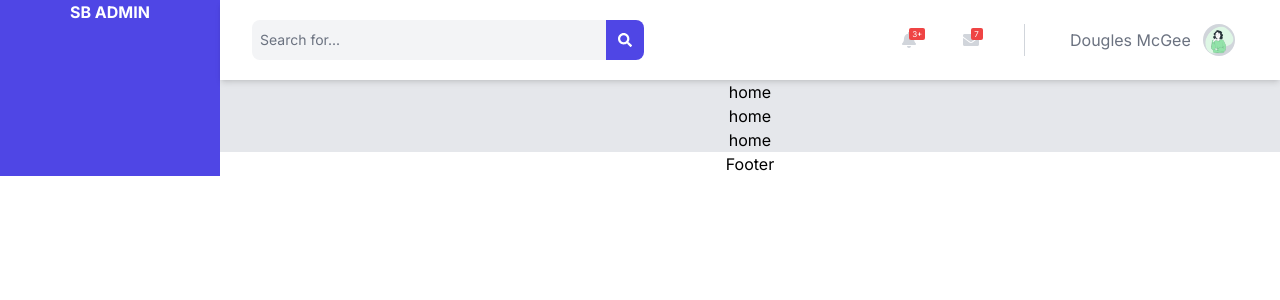
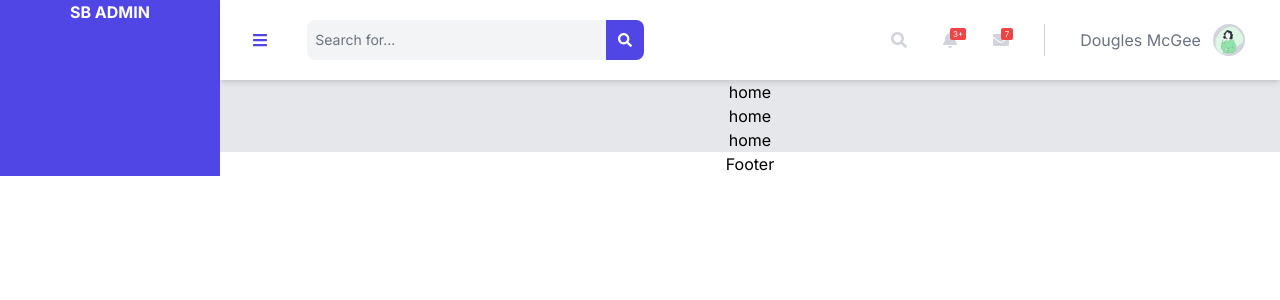
Before and after one commit to samudiSenevirathne/Admin-Dashboard, a Next.js app: page / in a window 1280 px wide. Shown: the top 300 px of the page. Built offline with nearby package versions, Linux system fonts and the light colour scheme.

Commit message:
Content Updated

```diff
--- a/app/componant/Header.tsx
+++ b/app/componant/Header.tsx
@@ -1,38 +1,50 @@
+'use client'
+
+import { useState } from "react";
+
 import { FaSearch } from "react-icons/fa";
 import { FaBell } from "react-icons/fa";
 import { FaEnvelope } from "react-icons/fa";
 import Image from 'next/image';
 import User from "../image/Thinking face-bro.png";
+import { FaBars } from "react-icons/fa";
+import SearchBar from "./SearchBar";
+import PopUp from "./PopUp";
+
 
 export default function Header() {
+
+  const [isPopUpVisible, setPopUpVisible] = useState(false);
+
+    const togglePopUp = () => {
+        setPopUpVisible(!isPopUpVisible);
+    };
+
     return (
         <nav className="flex flex-row justify-between bg-white shadow-gray shadow-md">
 
         <div className="w-2/5 flex flex-row">
 
-             <input className="w-full ml-8 mt-5 mb-5 bg-gray-100 rounded-l-lg
-             py-2 px-2 text-gray-600  placeholder:text-gray-500 sm:text-sm sm:leading-6
-             focus:outline-none focus:ring-4 focus:ring-offset-inherit  focus:ring-indigo-300  "
-             type="text"  name="title" placeholder="Search for..."/>
+             <div className=" h-8 w-9  ml-6 rounded-full my-auto bg-white hover:bg-gray-200 hover:cursor-pointer"/>
 
-             <button className="flex mt-5 mb-5 w-10  mx-auto justify-center rounded-r-lg
-              bg-indigo-600 px-3 focus:ring-4 focus:ring-offset-inherit focus:ring-indigo-300
-             py-1.5 text-sm font-semibold" type="button" >
-             <FaSearch className="my-auto text-white" />
-             </button>
+            <FaBars className=" text-indigo-600 absolute m-8 hover:cursor-pointer" />
+
+                <SearchBar/>
 
         </div>
 
 
           <div className="w-2/5 flex flex-row justify-evenly">
 
+          <FaSearch className="my-auto text-gray-300 cursor-pointer hover:text-gray-400 "/>
+
           <div className="flex flex-row cursor-pointer">
-          <FaBell className="my-auto text-gray-300" />
+          <FaBell className="my-auto text-gray-300 hover:text-gray-400 " />
           <div className="bg-red-500 h-3 w-4 text-center text-white text-[8px] rounded-sm mt-7 ml-2 absolute ">3+</div>
           </div>
 
           <div className="flex flex-row cursor-pointer">
-          <FaEnvelope className="my-auto text-gray-300" />
+          <FaEnvelope className="my-auto text-gray-300 hover:text-gray-400 " />
           <div className="bg-red-500 h-3 w-3 text-center text-white text-[8px] rounded-sm mt-7 ml-2 absolute ">7</div>
           </div>
 
@@ -40,11 +52,17 @@ export default function Header() {
 
            <div className=" flex flex-row " >
            <h1 className="my-auto text-gray-500 mr-3 cursor-pointer">Dougles McGee</h1>
-           <Image className="h-8 w-8 rounded-full bg-gray-300 my-auto cursor-pointer" src={User} alt="User Profile"/>
+           <div className="h-8 w-8 rounded-full bg-gray-300 my-auto cursor-pointer" onClick={togglePopUp}>
+                        <Image src={User} alt="User Profile" />
+                    </div>
+
            </div>
+
+           {isPopUpVisible && <PopUp />}
 
           </div>
 
       </nav>
   );
+
 }
--- /dev/null
+++ b/app/componant/PopUp.tsx
@@ -0,0 +1,35 @@
+import { IoPersonSharp } from "react-icons/io5";
+import { MdSettingsSuggest } from "react-icons/md";
+import { AiOutlineBars } from "react-icons/ai";
+import { TbLogout } from "react-icons/tb";
+
+export default function PopUp() {
+    return (
+     <div className=" absolute flex flex-col right-0 z-10 mt-[83px] mr-4 w-40 origin-top-right rounded-md
+     bg-white py-1 shadow-lg ring-1 ring-black ring-opacity-5 focus:outline-none">
+
+      <div className="flex flex-row px-4 py-2 hover:bg-gray-100 cursor-pointer ">
+         <IoPersonSharp className="justify-start text-gray-300 " />
+         <div className=" ml-3 text-sm text-gray-700"> Profile</div>
+      </div>
+
+      <div className="flex flex-row px-4 py-2 hover:bg-gray-100 cursor-pointer">
+      <MdSettingsSuggest className="justify-start text-gray-300 "/>
+         <div className=" ml-3 text-sm text-gray-700">Settings</div>
+     </div>
+
+     <div className="flex flex-row px-4 py-2 hover:bg-gray-100 cursor-pointer ">
+     <AiOutlineBars  className="justify-start text-gray-300 "/>
+         <div className="  ml-3 text-sm text-gray-700">Activity Log</div>
+     </div>
+
+    <div  className="bg-gray-300 w-full h-[1px] mt-1 mb-1 "></div>
+
+    <div className="flex flex-row px-4 py-2 hover:bg-gray-100 cursor-pointer ">
+    <TbLogout className="justify-start text-gray-300 " />
+        <div className=" ml-3 text-sm text-gray-700">Logout</div>
+    </div>
+
+     </div>
+    );
+  }
--- /dev/null
+++ b/app/componant/SearchBar.tsx
@@ -0,0 +1,21 @@
+import { FaSearch } from "react-icons/fa";
+
+export default function SearchBar() {
+    return (
+       <div className="w-full flex flex-row">
+
+      <input className="w-full ml-8 mt-5 mb-5 bg-gray-100 rounded-l-lg
+      py-2 px-2 text-gray-600  placeholder:text-gray-500 sm:text-sm sm:leading-6
+      focus:outline-none focus:ring-4 focus:ring-offset-inherit  focus:ring-indigo-300  "
+      type="text"  name="title" placeholder="Search for..."/>
+
+      <button className="flex mt-5 mb-5 w-10  mx-auto justify-center rounded-r-lg
+       bg-indigo-600 px-3 focus:ring-4 focus:ring-offset-inherit focus:ring-indigo-300
+      py-1.5 text-sm font-semibold hover:bg-indigo-700" type="button" >
+      <FaSearch className="my-auto text-white" />
+      </button>
+
+   </div>
+
+    );
+  }
```
